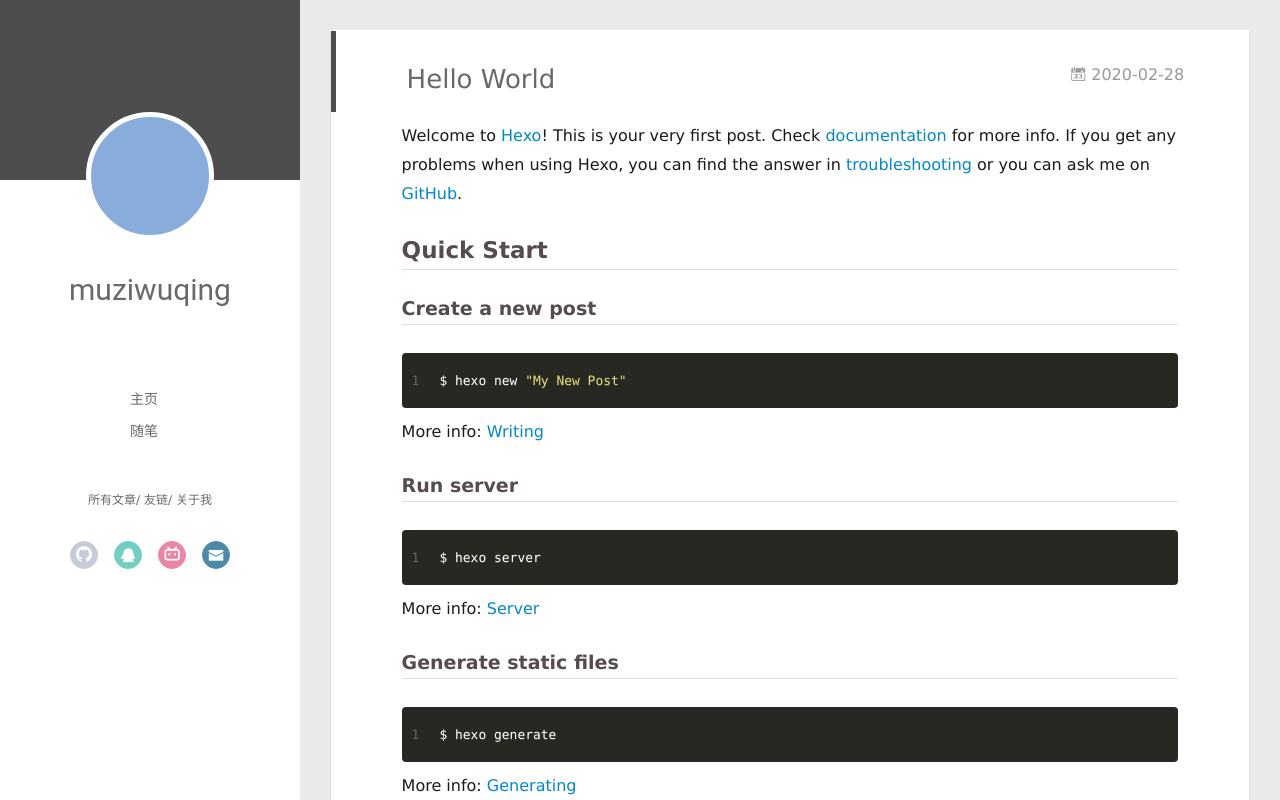
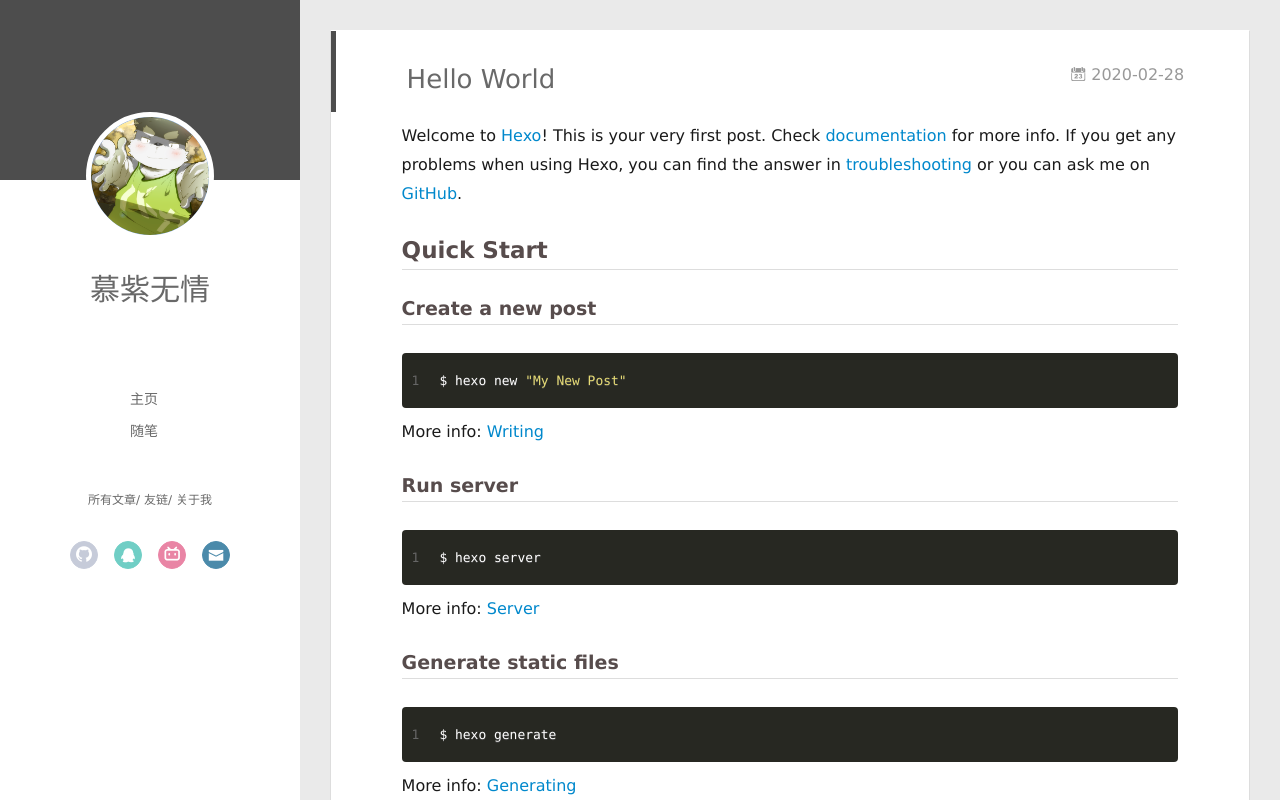
Before and after one commit to muziwuqing/muziwuqing.github.io, a plain HTML site: page index.html in a window 1280 px wide. Drawn offline with Linux system fonts and the light colour scheme.

Commit message:
Site updated: 2020-02-29 11:44:49

```diff
--- a/index.html
+++ b/index.html
@@ -42,10 +42,10 @@
 <div class="intrude-less">
 	<header id="header" class="inner">
 		<a href="/" class="profilepic">
-			<img src="" class="js-avatar">
+			<img src="/img/touxiang.jpg" class="js-avatar">
 		</a>
 		<hgroup>
-		  <h1 class="header-author"><a href="/">muziwuqing</a></h1>
+		  <h1 class="header-author"><a href="/">慕紫无情</a></h1>
 		</hgroup>
 
 
@@ -103,7 +103,7 @@
 				<img src="" class="js-avatar">
 			</div>
 			<hgroup>
-			  <h1 class="header-author js-header-author">muziwuqing</h1>
+			  <h1 class="header-author js-header-author">慕紫无情</h1>
 			</hgroup>
 
 
```
